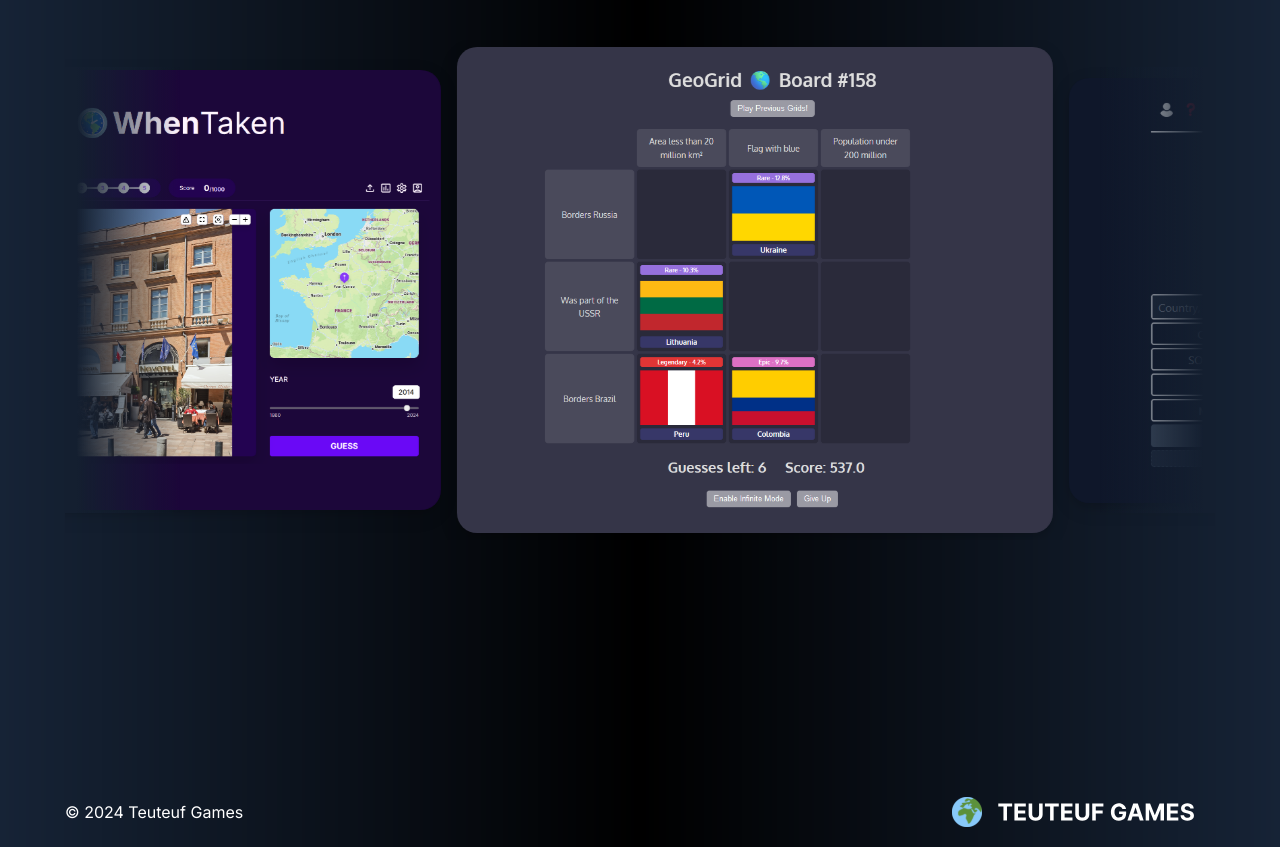
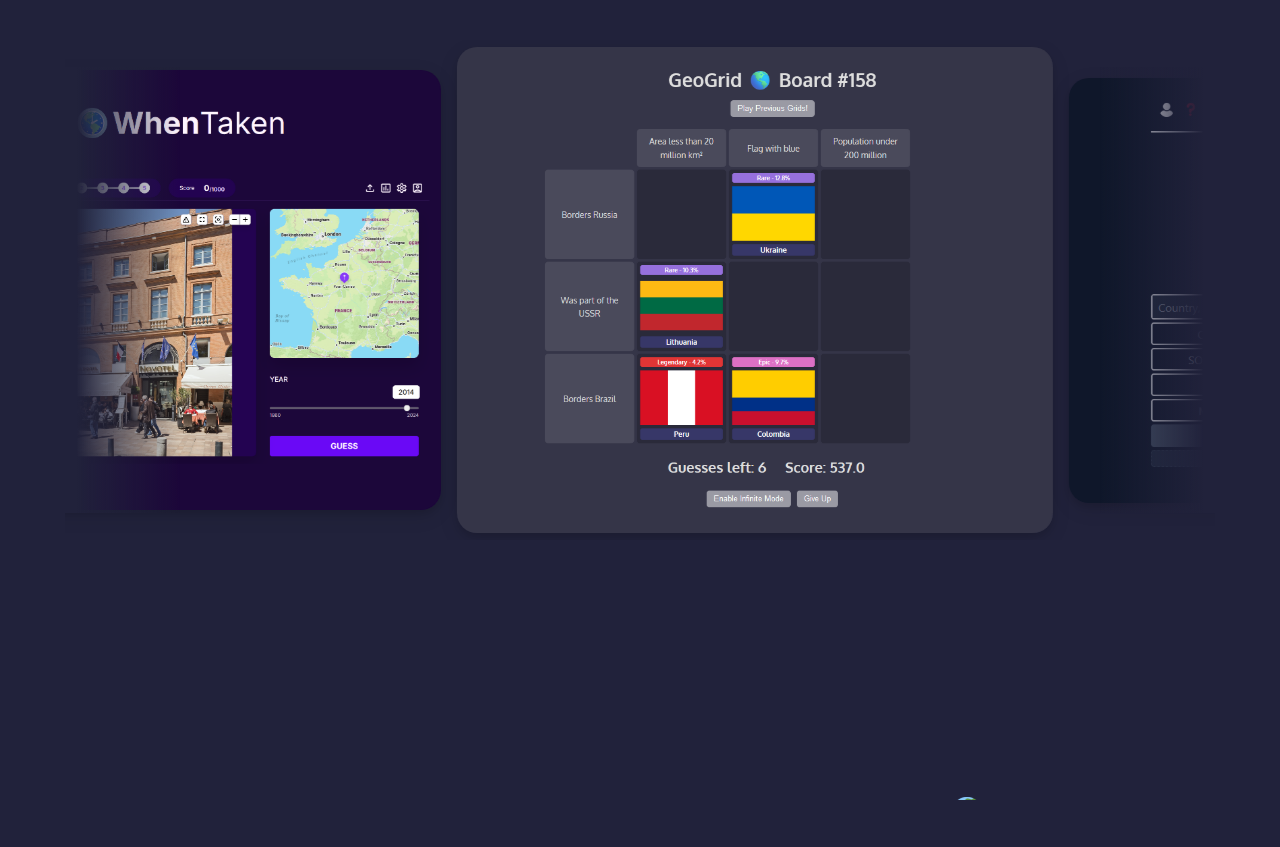
Before and after one commit to IlyaTeuteuf/opera-landing-page, a React (Vite) app: page / in a window 1280 px wide. After the commit the page ends 800 px from the top, so only its background shows below. Built offline with nearby package versions, Linux system fonts and the light colour scheme.

Commit message:
Style adjustments

```diff
--- a/src/App.jsx
+++ b/src/App.jsx
@@ -28,10 +28,10 @@
     margin-top: 1rem;
   }
 
-  @media screen and (max-width: 600px){
-    margin-top: 2.5rem;
+  @media (max-width: 600px) {
+    margin-top: 2rem;
   }
-`
+`;
 
 function App() {
   return (
--- a/src/components/Arrow.jsx
+++ b/src/components/Arrow.jsx
@@ -80,14 +80,14 @@
 function Arrow({ right, onClick }) {
   return (
     <StyledArrow $right={right} onClick={onClick}>
-      <svg
+       <svg
         xmlns="http://www.w3.org/2000/svg"
         viewBox="0 0 24 24"
         fill="none"
         stroke="white"
         strokeWidth="2"
-        strokeLinecap="butt" // Changed to make the arrow not rounded
-        strokeLinejoin="miter" // Changed to make sharp corners
+        strokeLinecap="round"
+        strokeLinejoin="round"
       >
         <polyline points="15 18 9 12 15 6" />
       </svg>
--- a/src/components/Card.jsx
+++ b/src/components/Card.jsx
@@ -1,5 +1,4 @@
 import styled from "styled-components";
-import GameLogo from "./GameLogo";
 import Arrow from "./Arrow";
 
 const StyledCard = styled.div`
@@ -13,9 +12,9 @@
   border-radius: 20px;
   position: relative;
   z-index: 0;
+  user-select: none;
 
-  .mobile,
-  .emoji {
+  .mobile {
     display: none;
   }
 
@@ -24,6 +23,11 @@
     height: 100%;
     transition: transform 0.5s ease;
   }
+
+  &:hover img{
+    filter: blur(3px);
+  }
+
 
   ${(props) =>
     !props.$smol &&
@@ -59,18 +63,31 @@
     position: absolute;
     z-index: 100;
     top: 50%;
-    left: 0;
-    transform: translateY(-50%);
-    width: 100%;
+    left: 50%;
+    transform: translate(-50%, -50%);
+    font-size: 2.5rem;
     text-align: center;
-    font-size: 2.5rem;
     color: white;
     pointer-events: none;
     opacity: 0;
     transition: opacity 0.5s ease;
-    animation: wobble infinite ease-in-out 2s;
-    background-color: rgba(173, 216, 230, 0.5);
-    padding: 6px 0;
+    /* animation: wobble infinite ease-in-out 2s; */
+    text-transform: uppercase;
+    font-weight: bold;
+    padding: 5%;
+  }
+
+  p:before{
+    content: '';
+    position: absolute;
+    top: 0;
+    left: 0;
+    background-color: rgba(83, 83, 172, 1);
+    width: 100%;
+    height: 100%;
+    border-radius: 999px;
+    z-index: -1;
+    filter: blur(32px);
   }
 
   p :not(span) {
@@ -158,21 +175,21 @@
     >
       <a
         href={href}
+        draggable={false}
         target="_blank"
         rel="noreferrer noopener"
         onClick={(e) => {
           if (shift) e.preventDefault();
         }}
       >
-        <img src={gamesData[index].screenshot} alt={`Game ${index + 1}`} />
+        <img src={gamesData[index].screenshot} alt={`Game ${index + 1}`} draggable={false} />
         <img
           src={gamesData[index].screenshot_mobile}
           alt={`Game ${index + 1}`}
           className="mobile"
         />
         <p>
-          Play {<GameLogo noFade={true} />} now!
-          <span className="emoji">👆</span>
+          Play now
         </p>
       </a>
       {smol && <Arrow right={right} />}
--- a/src/components/Footer.jsx
+++ b/src/components/Footer.jsx
@@ -13,10 +13,14 @@
   }
 
   @media screen and (max-width: 1198px) {
-    width: 100%;
-    padding: 0 1rem;
+    /* position: absolute;
+    bottom: 0;
+    right: 0;
     flex-direction: row-reverse;
-    justify-content: flex-start;
+    justify-content: flex-start; */
+    width: 100vw;
+    justify-content: flex-end;
+    padding-top: 10px;
 
     p{
       display: none;
--- a/src/components/GameLogo.jsx
+++ b/src/components/GameLogo.jsx
@@ -20,7 +20,8 @@
   }
 
   @media screen and (max-width: 1080px) {
-    ${(props) => props.usedInCard && "font-size: 2rem;"}
+    ${(props) => props.usedInCard && "font-size: 2rem;"};
+    margin: 0 0 24px;
   }
 
   @media screen and (max-width: 600px) {
@@ -28,7 +29,7 @@
   }
 
   @media (max-width: 393px) {
-    margin: 24px 0;
+    margin: 0 0 24px;
   }
 `;
 
--- a/src/components/Scroller.jsx
+++ b/src/components/Scroller.jsx
@@ -18,6 +18,7 @@
     justify-content: center;
     align-items: center;
     gap: 16px;
+    transition: transform 0.2s;
   }
 
   &.animate .container {
@@ -43,7 +44,7 @@
     background-image: linear-gradient(
       to left,
       rgba(255, 255, 255, 0),
-      rgba(17, 26, 41, 1) 90%
+      rgba(33, 34, 59, 1) 90%
     );
     width: 10%;
     height: 85%;
@@ -59,7 +60,7 @@
     background-image: linear-gradient(
       to right,
       rgba(255, 255, 255, 0),
-      rgba(17, 26, 41, 1) 90%
+      rgba(33, 34, 59, 1) 90%
     );
     width: 10%;
     height: 85%;
@@ -84,42 +85,11 @@
   }
 
   @media screen and (max-width: 1536px) {
-    &:before {
-      background-image: linear-gradient(
-        to left,
-        rgba(255, 255, 255, 0),
-        rgba(21, 32, 50, 1) 90%
-      );
-    }
-
-    &:after {
-      background-image: linear-gradient(
-        to right,
-        rgba(255, 255, 255, 0),
-        rgba(21, 32, 50, 1) 90%
-      );
-    }
   }
 
   @media screen and (max-width: 1366px) {
     max-width: 1150px;
     height: 500px;
-
-    &:before {
-      background-image: linear-gradient(
-        to left,
-        rgba(255, 255, 255, 0),
-        rgba(20, 31, 48, 1) 90%
-      );
-    }
-
-    &:after {
-      background-image: linear-gradient(
-        to right,
-        rgba(255, 255, 255, 0),
-        rgba(20, 31, 48, 1) 90%
-      );
-    }
 
     @keyframes shiftRight {
       0% {
@@ -167,43 +137,11 @@
   @media screen and (max-width: 768px) {
     max-width: 720px;
     height: 350px;
-
-    &:before {
-      background-image: linear-gradient(
-        to left,
-        rgba(255, 255, 255, 0),
-        rgba(21, 33, 51, 1) 90%
-      );
-    }
-
-    &:after {
-      background-image: linear-gradient(
-        to right,
-        rgba(255, 255, 255, 0),
-        rgba(21, 33, 51, 1) 90%
-      );
-    }
   }
 
   @media screen and (max-width: 600px) {
     max-width: 83%;
     height: 480px;
-
-    &:before {
-      background-image: linear-gradient(
-        to left,
-        rgba(255, 255, 255, 0),
-        rgba(19, 30, 46, 1) 90%
-      );
-    }
-
-    &:after {
-      background-image: linear-gradient(
-        to right,
-        rgba(255, 255, 255, 0),
-        rgba(19, 30, 46, 1) 90%
-      );
-    }
 
     @keyframes shiftRight {
       0% {
@@ -225,25 +163,9 @@
   }
 
   @media screen and (max-width: 393px) {
-    margin-top: 60px;
+    margin-top: 30px;
     max-width: 90%;
-    height: 440px;
-
-    &:before {
-      background-image: linear-gradient(
-        to left,
-        rgba(255, 255, 255, 0),
-        rgba(20, 32, 49, 1) 90%
-      );
-    }
-
-    &:after {
-      background-image: linear-gradient(
-        to right,
-        rgba(255, 255, 255, 0),
-        rgba(20, 32, 49, 1) 90%
-      );
-    }
+    max-height: 440px;
 
     @keyframes shiftRight {
       0% {
@@ -279,6 +201,68 @@
     }
   }
 `;
+
+const StyledArrow = styled.div`
+  position: absolute;
+  top: 50%;
+  ${props=>props.right ? 'right: 0' : 'left: 0'};
+  z-index: 1;
+  width: 60px;
+  height: 100%;
+  color: white;
+  pointer-events: none;
+  display: none;
+  animation: ${props=>props.right ? 'moveRight' : 'moveLeft'} 2s linear infinite, fade 2s linear infinite;
+
+  ${props=>props.right && 'transform: scaleX(-100%)'};
+
+  svg{
+    transform: translateY(-50%);
+  }
+
+  @media (max-width: 393px) {
+    display: block;
+  }
+
+  @keyframes moveRight{
+    0%{
+      right: 0;
+    }
+    15%{
+      right: -4px;
+    }
+    100%{
+      right: -50px;
+    }
+  }
+
+  @keyframes moveLeft{
+    0%{
+      left: 0;
+    }
+    15%{
+      left: -4px;
+    }
+    100%{
+      left: -50px;
+    }
+  }
+
+  @keyframes fade{
+    0%{
+      opacity: 0;
+    }
+    15%{
+      opacity: 1;
+    }
+    75%{
+      opacity: 0;
+    }
+    100%{
+      opacity: 0;
+    }
+  }
+`
 
 function Scroller() {
   const { activeIndex, setActiveIndex, gamesData } = useGames();
@@ -354,6 +338,19 @@
 
   return (
     <StyledScroller shift={shift} className={` ${shift ? "animate" : ""}`}>
+    <StyledArrow right={false}>
+      <svg
+          xmlns="http://www.w3.org/2000/svg"
+          viewBox="0 0 24 24"
+          fill="none"
+          stroke="white"
+          strokeWidth="2"
+          strokeLinecap="round"
+          strokeLinejoin="round"
+        >
+          <polyline points="15 18 9 12 15 6" />
+        </svg>
+    </StyledArrow>
       <div className={`container`}>
         {indices.map((index, i) => (
           <Card
@@ -377,6 +374,19 @@
           />
         ))}
       </div>
+      <StyledArrow right={true}>
+      <svg
+          xmlns="http://www.w3.org/2000/svg"
+          viewBox="0 0 24 24"
+          fill="none"
+          stroke="white"
+          strokeWidth="2"
+          strokeLinecap="round"
+          strokeLinejoin="round"
+        >
+          <polyline points="15 18 9 12 15 6" />
+        </svg>
+    </StyledArrow>
     </StyledScroller>
   );
 }
--- a/src/index.css
+++ b/src/index.css
@@ -11,8 +11,7 @@
     BlinkMacSystemFont, Segoe UI, Roboto, Helvetica Neue, Arial, Noto Sans,
     sans-serif, Apple Color Emoji, Segoe UI Emoji, Segoe UI Symbol,
     Noto Color Emoji;
-    background: linear-gradient(to right, transparent, black, transparent),
-    #162336;
+  background: #21223b;
 }
 
 #root {
@@ -21,4 +20,5 @@
   flex-direction: column;
   justify-content: flex-start;
   align-items: center;
+  overflow: hidden;
 }
--- a/src/providers/gamesProvider.jsx
+++ b/src/providers/gamesProvider.jsx
@@ -48,7 +48,7 @@
       },
       descriptionData: {
         heading: "Guess the country by its' shape",
-        info: "Test your visual memory by guessing the country by its' shape! Includes numerous bonus rounds, such as guessing the neighbours, capital, population, and others.",
+        info: "Test your visual memory by guessing the country by its shape! Includes numerous bonus rounds, such as guessing the neighbours, capital, population, and others.",
       },
     },
     {
@@ -62,7 +62,7 @@
       },
       descriptionData: {
         heading: "Guess which country does the flag belong to",
-        info: "Think you know flags? Test your memory! Each guess reveals a tile, and bonus rounds add coat of arms and capital city flags. How fast can you guess? Let's play!",
+        info: "Put your flag memory to a test! Each guess reveals a tile, and bonus rounds include coat of arms, capital city flags and others. Let's play!",
       },
     },
   ];
```
